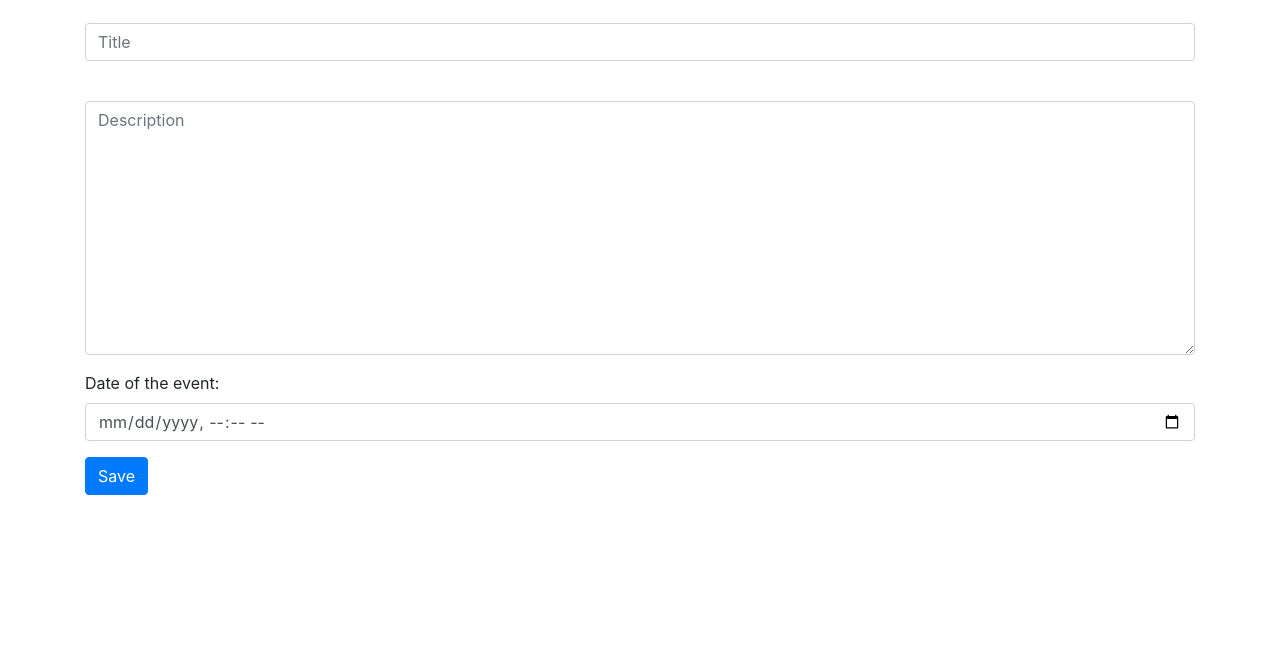
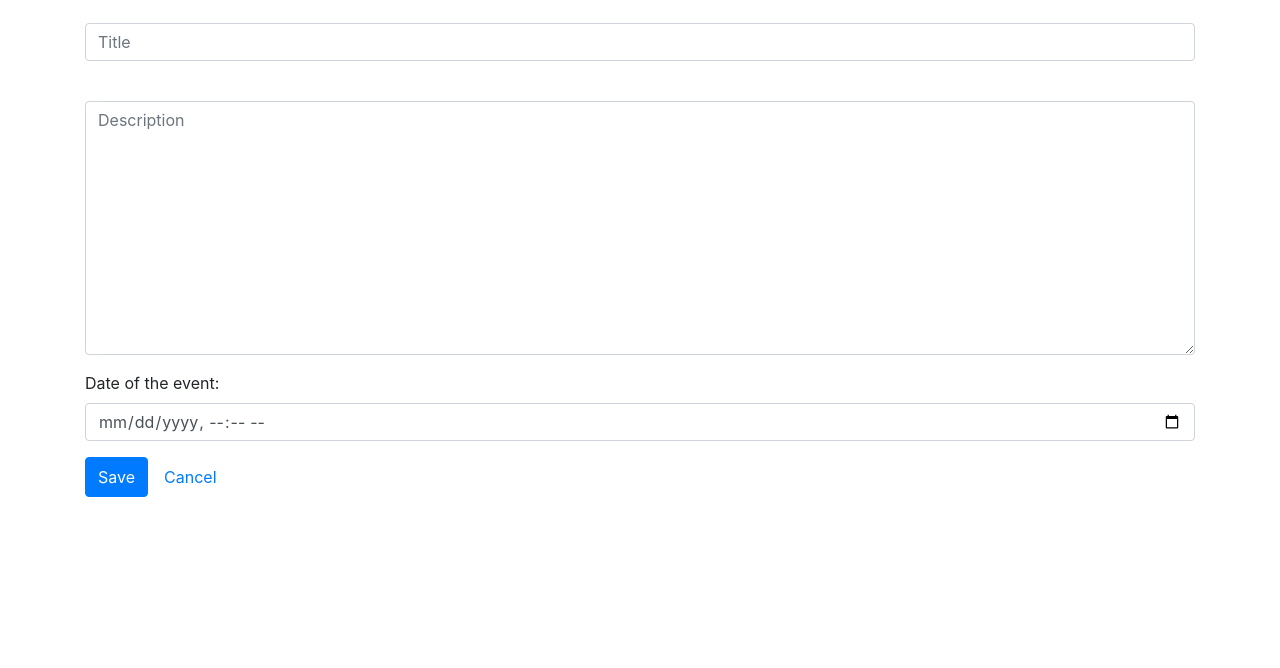
Before and after one commit to fpelletier-gh/baby-journal-MVC, a Django app: template baby_logs/templates/baby_logs/edit_post.html in a window 1280 px wide. Shown: the part 132-800 px from the top of the page. Run offline with Django 3.2, Linux system fonts and the light colour scheme; the template is opened without the code that fills it: values that come from a table or form of the project are taken from there, others are empty; some libraries are stand-ins or nearby versions.

Commit message:
add cancel button to new_post edit_post new_baby

```diff
--- a/baby_logs/templates/baby_logs/edit_post.html
+++ b/baby_logs/templates/baby_logs/edit_post.html
@@ -11,7 +11,10 @@
     {% csrf_token %}
     {% bootstrap_form form %}
     {% buttons %}
-      <button name="submit" class="btn btn-primary">Save</button>
+      <div class="nav">
+        <button name="submit" class="btn btn-primary">Save</button>
+        <a class="mx-2 p-2 text-decoration-none" href="{% url 'baby_logs:baby' baby.id %}">Cancel</button>
+      </div>
     {% endbuttons %}
   </form>
 {% endblock content %}
--- a/baby_logs/templates/baby_logs/new_baby.html
+++ b/baby_logs/templates/baby_logs/new_baby.html
@@ -11,7 +11,10 @@
   {% csrf_token %}
   {% bootstrap_form form %}
   {% buttons %}
-  <button name="submit" class="btn btn-primary">Add baby</button>
+    <div class="nav">
+      <button name="submit" class="btn btn-primary">Add baby</button>
+      <a class="mx-2 p-2 text-decoration-none" href="{% url 'baby_logs:babies' %}">Cancel</button>
+    </div>
   {% endbuttons %}
 </form>
 
--- a/baby_logs/templates/baby_logs/new_post.html
+++ b/baby_logs/templates/baby_logs/new_post.html
@@ -11,7 +11,10 @@
     {% csrf_token %}
     {% bootstrap_form form %}
     {% buttons %}
+    <div class="nav">
       <button name="submit" class="btn btn-primary">Save</button>
+      <a class="mx-2 p-2 text-decoration-none" href="{% url 'baby_logs:baby' baby.id %}">Cancel</button>
+    </div>
     {% endbuttons %}
   </form>
 {% endblock content %}
```
